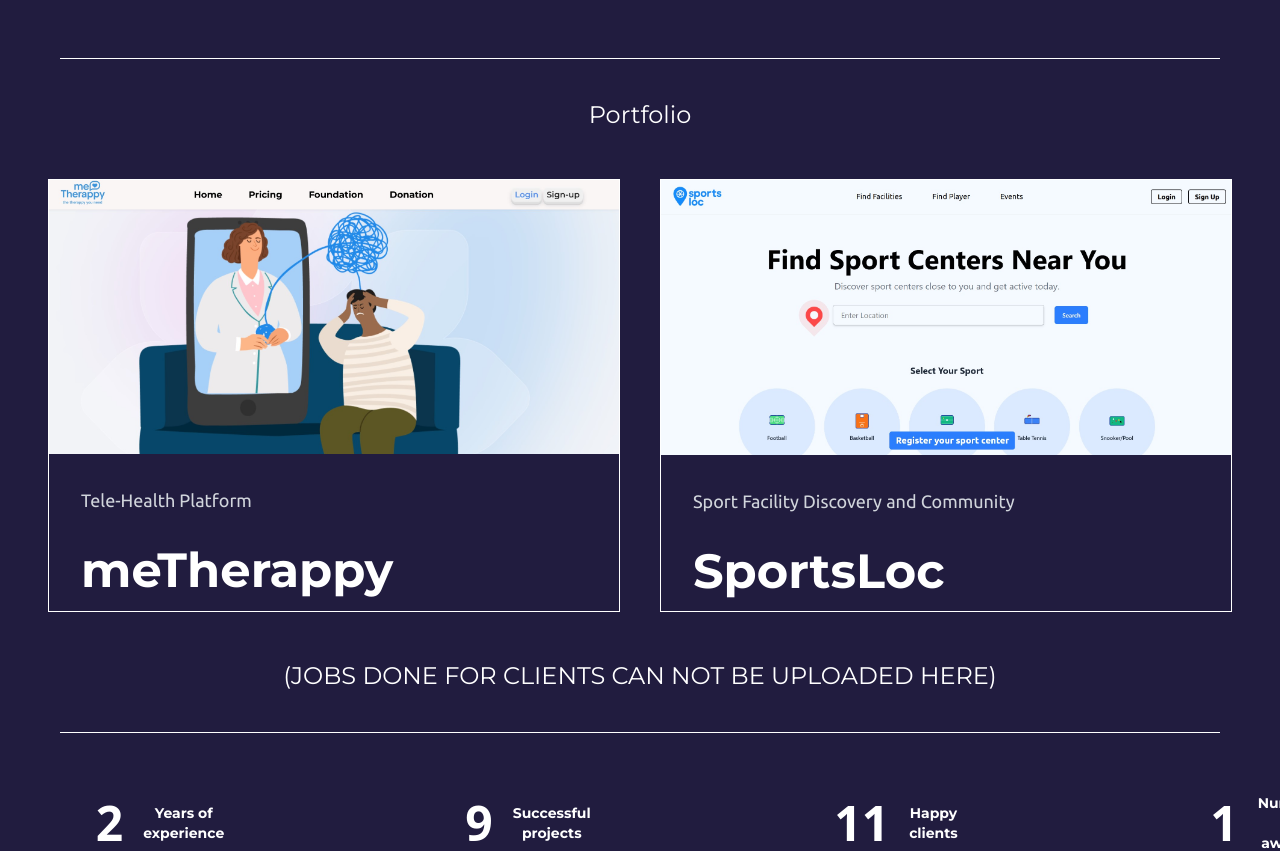
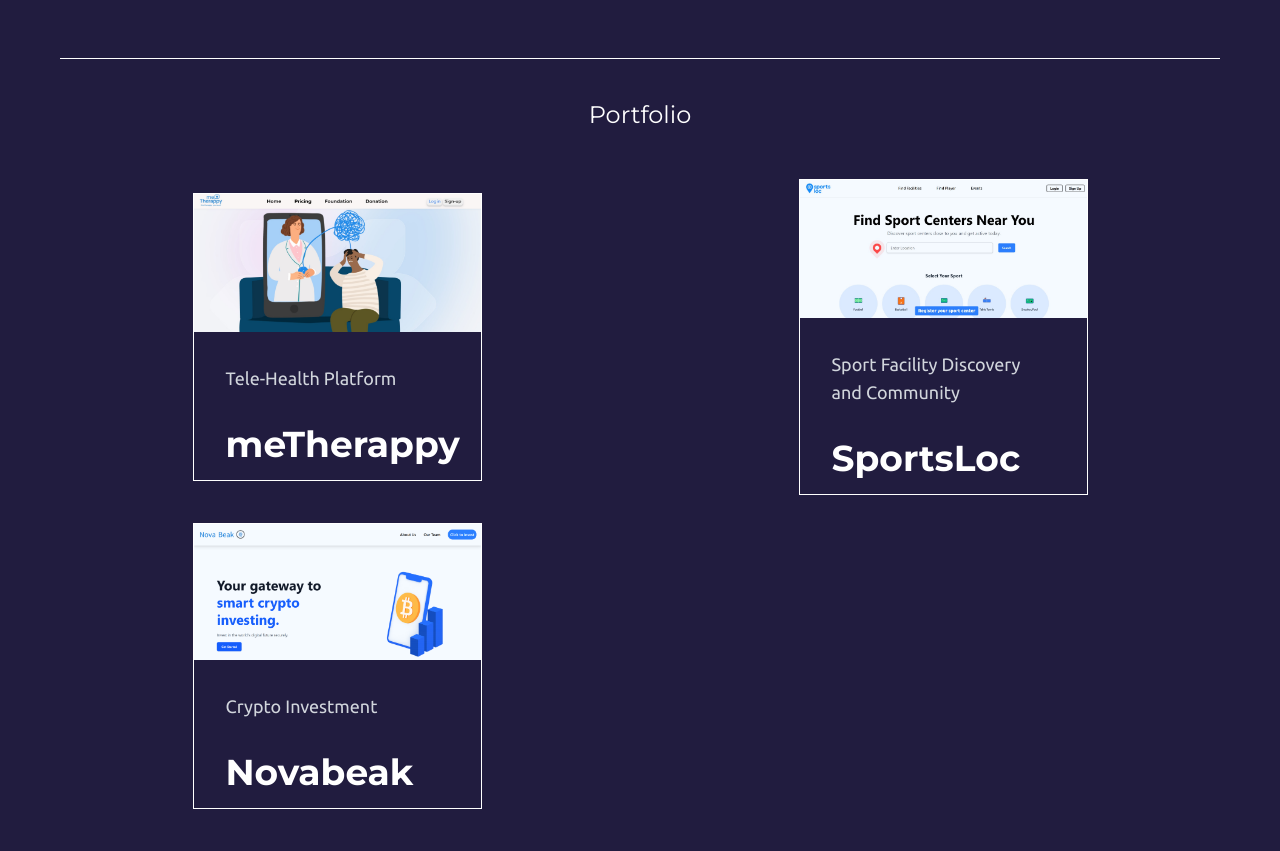
Before and after one commit to bluemagikSGO/portfolio, a React (Vite) app: page /#/ in a window 1280 px wide. Shown: the part 1480-2331 px from the top of the page. Built offline with nearby package versions, Linux system fonts and the light colour scheme.

Commit message:
20/06/2025

```diff
--- a/src/components/PortList.jsx
+++ b/src/components/PortList.jsx
@@ -5,7 +5,7 @@
     <div>
       <img src={image} alt={imageAlt} />
       <p className="p-8 text-lg font-['Ubuntu']  text-gray-300">{category}</p>
-      <p className="pl-8 pb-4 md:text-5xl text-3xl font-bold font-['Montserrat']">
+      <p className="pl-8 pb-4 md:text-4xl text-3xl font-bold font-['Montserrat']">
         {title}
       </p>
     </div>
--- a/src/components/Portfolio.jsx
+++ b/src/components/Portfolio.jsx
@@ -2,6 +2,7 @@
 import PortList from "./PortList";
 import portimg from "../assets/metherappy.jpg";
 import portsport from "../assets/sportsloc.jpg";
+import portnova from "../assets/portnova.png";
 import { Link } from "react-router-dom";
 import Metherappy from "../pages/Metherappy";
 
@@ -12,8 +13,8 @@
       <p className="text-center text-2xl font-['Montserrat'] pt-10">
         Portfolio
       </p>
-      <div className="md:flex md:space-y-0 space-y-10 gap-10 md:p-12 p-6 ">
-        <div className="md:w-1/2 border-1">
+      <div className="md:grid md:grid-cols-2  md:space-y-0 space-y-10 gap-7 md:p-12 p-6 items-center md:justify-items-center ">
+        <div className="md:w-1/2 border">
           <Link to="/metherappy">
             <PortList
               image={portimg}
@@ -34,6 +35,17 @@
             />
           </Link>
         </div>
+
+        <div className="md:w-1/2 border-1">
+          <Link to="/sportloc">
+            <PortList
+              image={portnova}
+              imageAlt="Novabeak platform"
+              category="Crypto Investment"
+              title="Novabeak"
+            />
+          </Link>
+        </div>
       </div>
       <div className="text-center text-2xl font-['Montserrat']">
         (JOBS DONE FOR CLIENTS CAN NOT BE UPLOADED HERE)
```
Also changed, not shown: src/assets/portnova.png (added).
